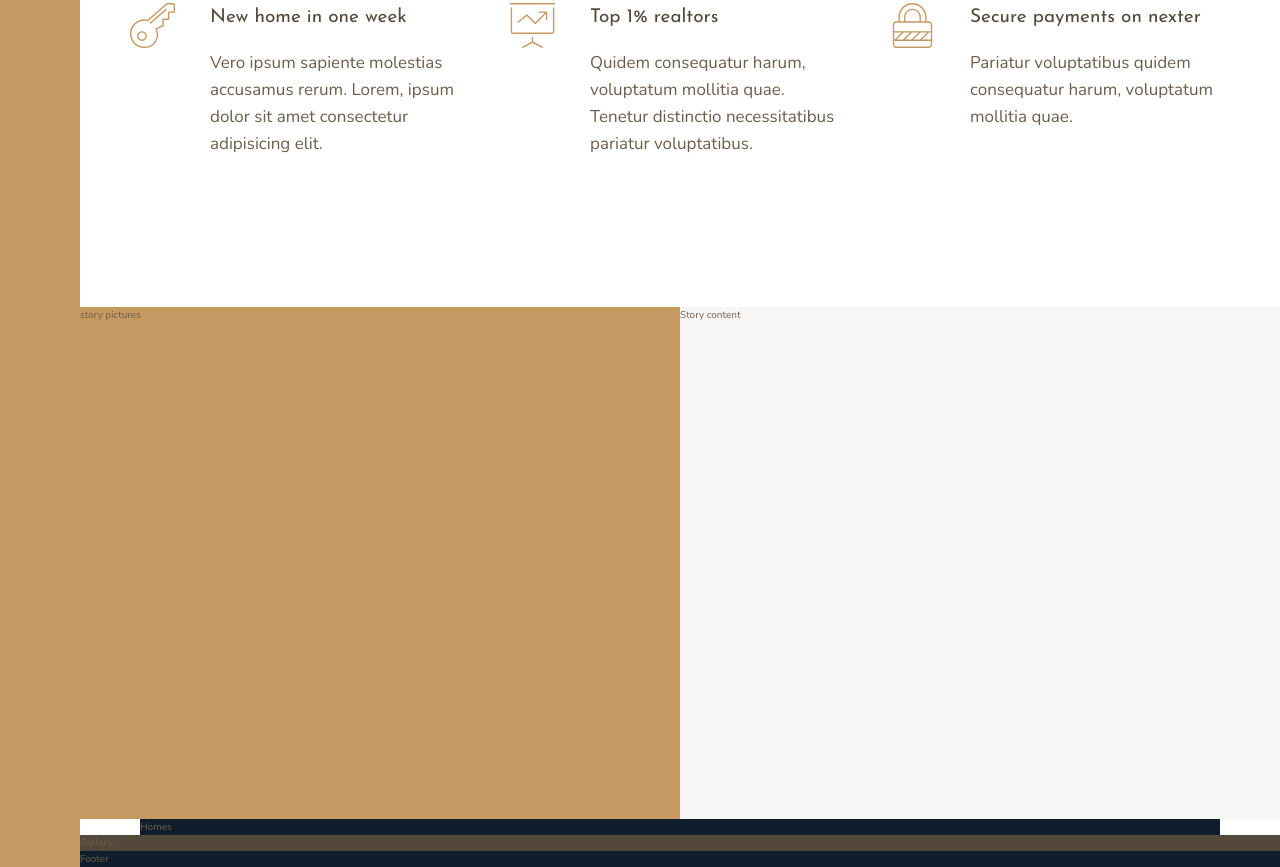
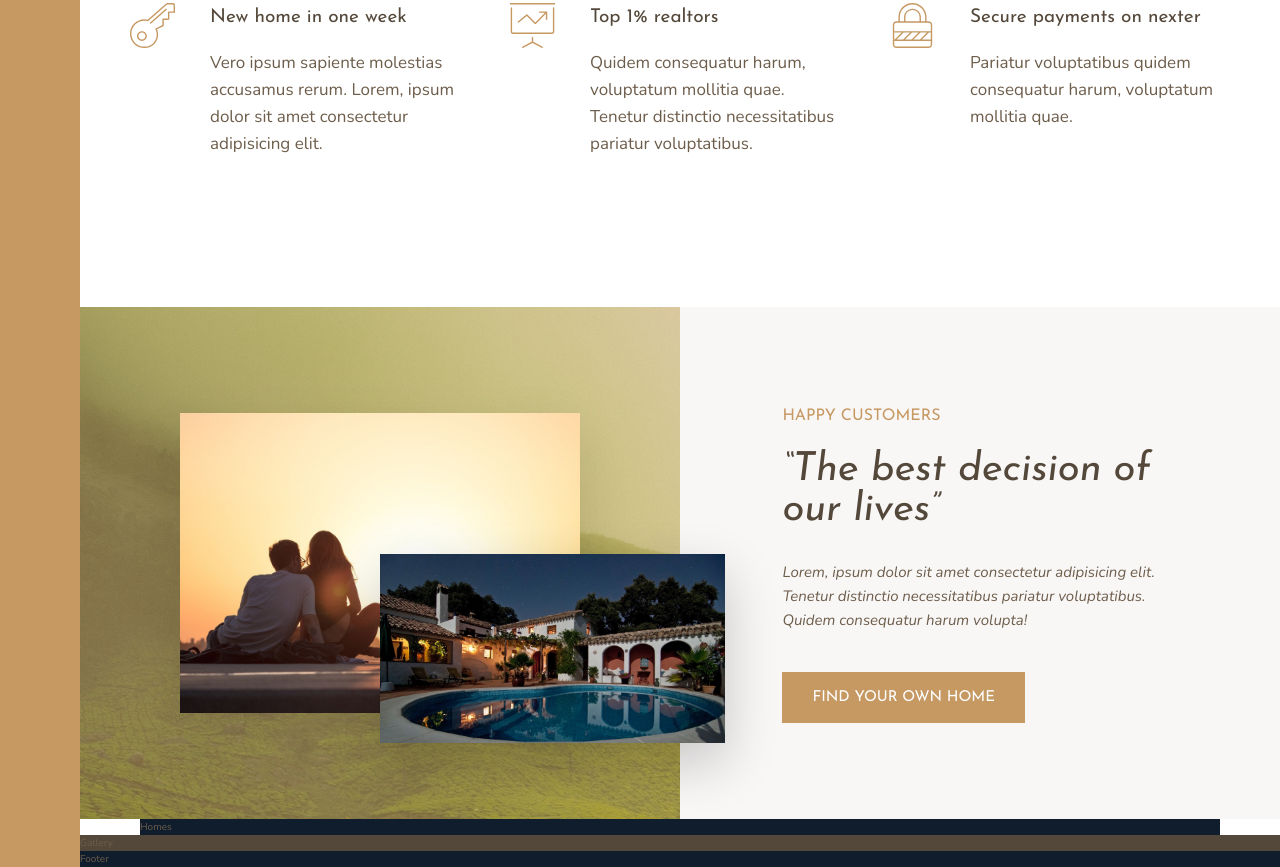
Before and after one commit to candaceyw/nexter-project, a website: page index.html in a window 1280 px wide. Shown: the part 1001-1868 px from the top of the page. Drawn offline with nearby package versions, Linux system fonts and the light colour scheme.

Commit message:
story section complete

```diff
--- a/index.html
+++ b/index.html
@@ -96,11 +96,25 @@
 		</section>
 
 		<div class="story__pictures">
-			story pictures
+			<img
+				src="img/story-1.jpeg"
+				alt="Couple with new house"
+				class="story__img--1"
+			/>
+			<img src="img/story-2.jpeg" alt="new house" class="story__img--2" />
 		</div>
 
 		<div class="story__content">
-			Story content
+			<h3 class="heading-3 mb-sm">Happy Customers</h3>
+			<h2 class="heading-2 heading-2--dark mb-md">
+				&ldquo;The best decision of our lives&rdquo;
+			</h2>
+			<p class="story__text">
+				Lorem, ipsum dolor sit amet consectetur adipisicing elit. Tenetur
+				distinctio necessitatibus pariatur voluptatibus. Quidem consequatur
+				harum volupta!
+			</p>
+			<button class="btn">Find your own home</button>
 		</div>
 
 		<section class="homes">
--- a/sass/_story.scss
+++ b/sass/_story.scss
@@ -2,10 +2,52 @@
 	&__pictures {
 		background-color: $color-primary;
 		grid-column: full-start / col-end 4;
+		background-image: linear-gradient(
+				rgba($color-primary, 0.5),
+				rgba($color-primary, 0.5)
+			),
+			url(../img/back.jpg);
+
+		display: grid;
+		grid-template-rows: repeat(6, 1fr);
+		grid-template-columns: repeat(6, 1fr);
+		align-items: center;
+	}
+
+	&__img--1 {
+		width: 100%;
+		grid-row: 2 / 6;
+		grid-column: 2 / 6;
+		box-shadow: 0 2rem 5rem rgba($color: #000000, $alpha: 0.1);
+	}
+
+	&__img--2 {
+		width: 115%;
+		grid-row: 4 / 6;
+		grid-column: 4 / 7;
+		z-index: 20;
+		box-shadow: 0 2rem 5rem rgba($color: #000000, $alpha: 0.2);
 	}
 
 	&__content {
 		background-color: $color-grey-light-1;
 		grid-column: col-start 5 / full-end;
+
+		padding: 6rem 8vw;
+
+		// display: flex;
+		// flex-direction: column;
+		// justify-content: center;
+		// align-items: flex-start;
+
+		display: grid;
+		align-content: center;
+		justify-items: start;
+	}
+
+	&__text {
+		font-size: 1.5rem;
+		font-style: italic;
+		margin-bottom: 4rem;
 	}
 }
--- a/sass/_typography.scss
+++ b/sass/_typography.scss
@@ -9,10 +9,23 @@
 
 .heading-2 {
 	@extend %heading;
+	font-size: 4rem;
+	font-style: italic;
+	line-height: 1;
+
+	&--light {
+		color: $color-grey-light-1;
+	}
+	&--dark {
+		color: $color-grey-dark-1;
+	}
 }
 
 .heading-3 {
 	@extend %heading;
+	font-size: 1.6rem;
+	color: $color-primary;
+	text-transform: uppercase;
 }
 
 .heading-4 {
@@ -26,3 +39,33 @@
 		color: $color-grey-dark-1;
 	}
 }
+
+.btn {
+	background: $color-primary;
+	color: #fff;
+	border: none;
+	border-radius: 0;
+	font-family: $font-display;
+	font-size: 1.5rem;
+	text-transform: uppercase;
+	padding: 1.8rem 3rem;
+	cursor: pointer;
+	transition: all 0.2s;
+
+	&:hover {
+		background-color: $color-primary-dark;
+	}
+}
+
+.mb-sm {
+	margin-bottom: 2rem;
+}
+.mb-md {
+	margin-bottom: 3rem;
+}
+.mb-lg {
+	margin-bottom: 4rem;
+}
+.mb-hg {
+	margin-bottom: 8rem;
+}
```
Also changed, not shown: css/style.css.
